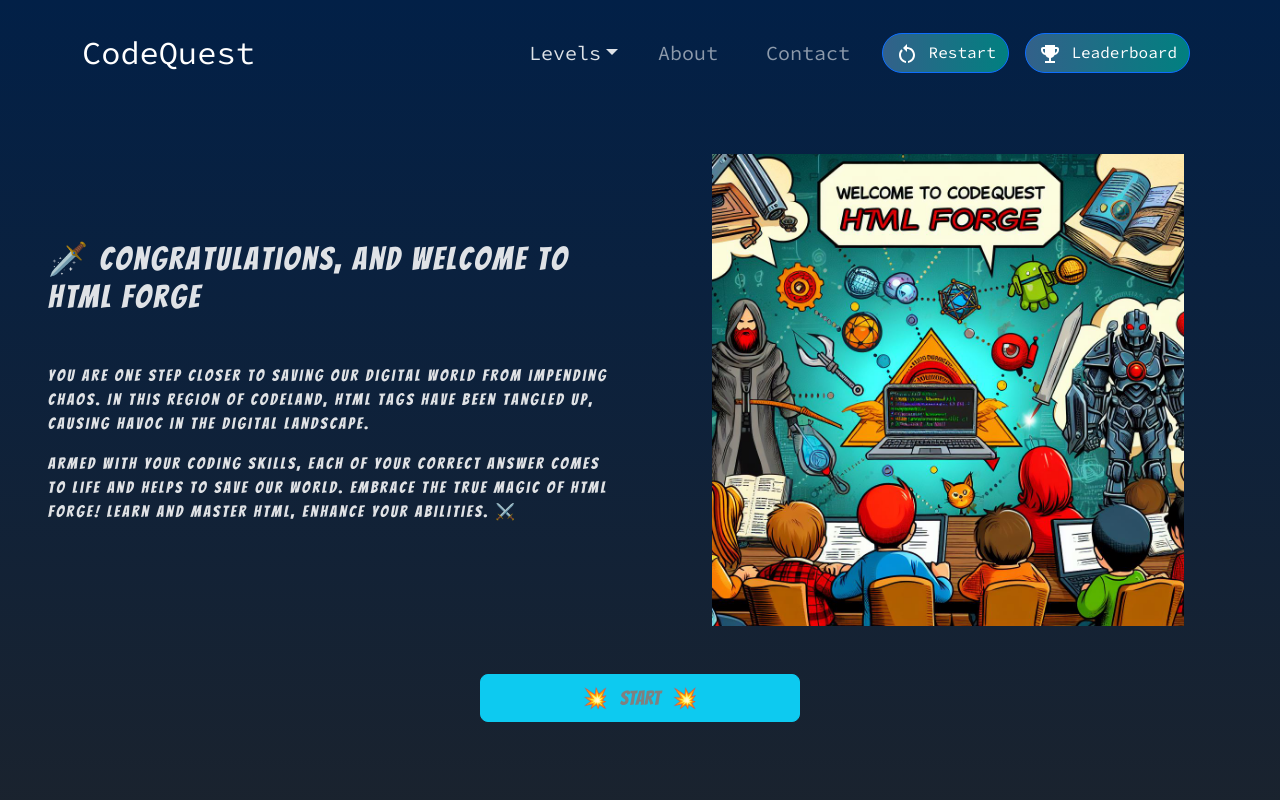
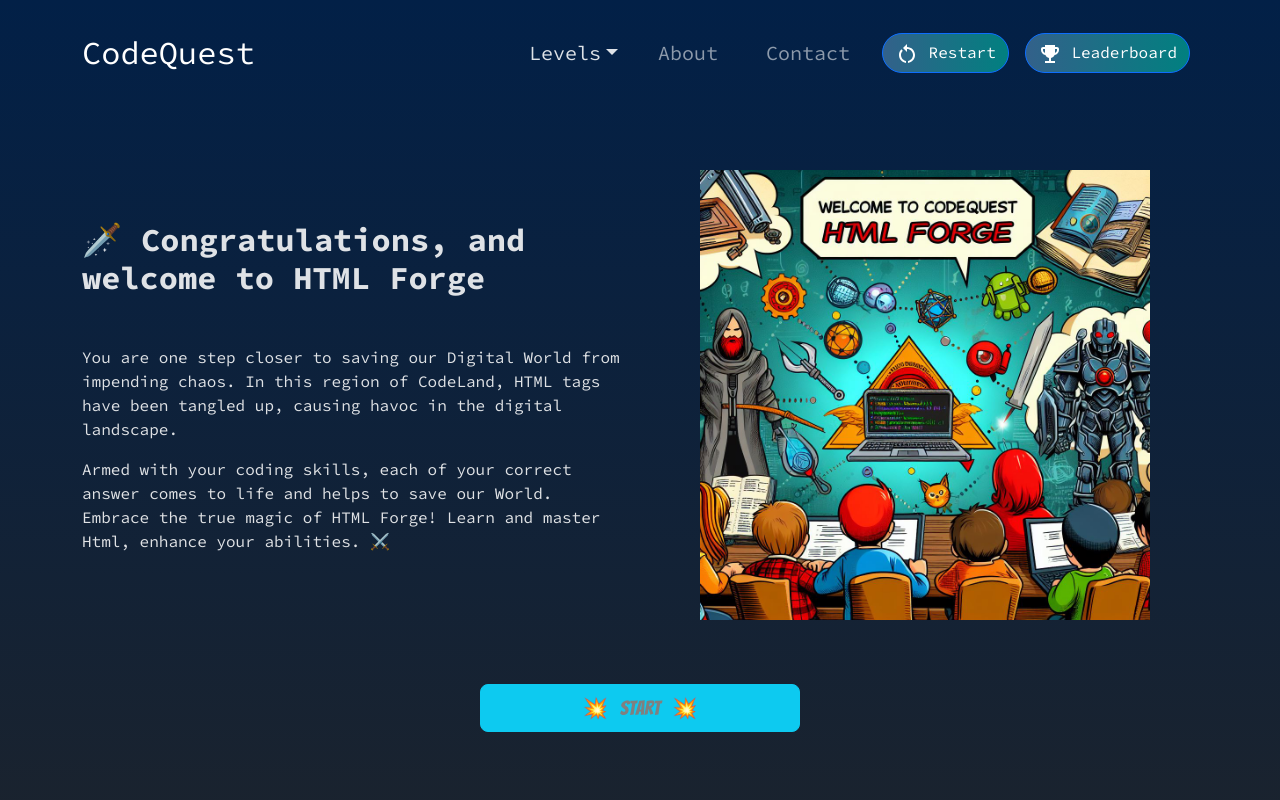
Before and after one commit to AoifeEdX/code-quest, a React (Vite) app: page /level2welcome in a window 1280 px wide. Shown: the top 800 px of the page. Built offline with nearby package versions, Linux system fonts and the light colour scheme.

Commit message:
Used React Bootstrap for Level Welcome layout

```diff
--- a/src/components/BootstrapChallenge/BootstrapGameWelcome.jsx
+++ b/src/components/BootstrapChallenge/BootstrapGameWelcome.jsx
@@ -1,38 +1,42 @@
 import { useNavigate } from 'react-router-dom';
+import { Container, Row, Button } from 'react-bootstrap';
 import LevelWelcomeContent from "../LevelWelcomeContent/LevelWelcomeContent";
 import questList from '../../../questList.json';
-import '../HtmlChallenge/HtmlGame.css'
+import '../HtmlChallenge/HtmlGame.css';
 
 const BootstrapGameWelcome = () => {
     const navigate = useNavigate();
+
     const navigateToLevel3 = () => {
-        navigate('/level3')
-    }
+        navigate('/level3');
+    };
+
+    const level3Game = questList.find((game) => game.id === 3);
+
     return (
-        <>
-        <section className="animated-container d-flex flex-column justify-content-center align-items-center ms-5 me-5" >
-        <div className="row d-flex justify-content-center align-items-center">
-            {questList.map((game) => {
-                if (game.id === 3) {
-                    return (
-                        <LevelWelcomeContent
-                            id={game.id}
-                            key={game.id}
-                            name={game.name}
-                            image={game.image}
-                            description={game.description}
-                            instruction={game.instruction}
-                        />
-                    )
-                }
-            })}
-        </div>
-        <div className="row" style={{width: '20em'}}>
-            <button className="m-2 gradient-bg-blue p-2 rounded-pill btn-lg bold-text" onClick={navigateToLevel3}>⚔️  Start  ⚔️</button>
-        </div>
-        </section>
-        </>
-    )
-}
+        <Container className="animated-container d-flex flex-column justify-content-center align-items-center">
+            <Row className="d-flex justify-content-center align-items-center">
+                {level3Game && (
+                    <LevelWelcomeContent
+                        id={level3Game.id}
+                        key={level3Game.id}
+                        name={level3Game.name}
+                        image={level3Game.image}
+                        description={level3Game.description}
+                        instruction={level3Game.instruction}
+                    />
+                )}
+            </Row>
+            <Row style={{ width: '20em' }}>
+                <Button
+                    className="m-2 gradient-bg-blue p-2 rounded-pill btn-lg bold-text"
+                    onClick={navigateToLevel3}
+                >
+                    ⚔️ Start ⚔️
+                </Button>
+            </Row>
+        </Container>
+    );
+};
 
 export default BootstrapGameWelcome;
--- a/src/components/HtmlChallenge/HtmlGameWelcome.jsx
+++ b/src/components/HtmlChallenge/HtmlGameWelcome.jsx
@@ -1,38 +1,44 @@
+import React from 'react';
 import { useNavigate } from 'react-router-dom';
+import {  Container, Row, Button  } from 'react-bootstrap';
 import LevelWelcomeContent from "../LevelWelcomeContent/LevelWelcomeContent";
 import questList from '../../../questList.json';
 import './HtmlGame.css';
 
 const HtmlGameWelcome = () => {
-    const navigate = useNavigate();
-    const navigateToLevel2 = () => {
-        navigate('/level2')
-    }
-    return (
-        <>
-        <section className="animated-container d-flex flex-column justify-content-center align-items-center ms-5 me-5" >
-        <div className="my-description row d-flex justify-content-center align-items-center bangers-text tracking-widest">
-            {questList.map((game) => {
-                if (game.id === 2) {
-                    return (
-                        <LevelWelcomeContent
-                            id={game.id}
-                            key={game.id}
-                            name={game.name}
-                            image={game.image}
-                            description={game.description}
-                            instruction={game.instruction}
-                        />
-                    )
-                }
-            })}
-        </div>
-        <div className="row" style={{width: '20em'}}>
-            <button className="btn btn-info btn-lg bangers-text" style={{fontWeight: 'bold', color: 'grey'}}onClick={navigateToLevel2}>💥  <span className="bangers-text">Start</span>  💥</button>
-        </div>
-        </section>
-        </>
-    )
-}
+	const navigate = useNavigate();
+
+	const navigateToLevel2 = () => {
+		navigate('/level2');
+	};
+
+	const level2Game = questList.find((game) => game.id === 2);
+
+	return (
+		<Container className="animated-container d-flex flex-column justify-content-center align-items-center">
+			<Row className="d-flex justify-content-center align-items-center">
+				{level2Game && (
+					<LevelWelcomeContent
+						id={level2Game.id}
+						key={level2Game.id}
+						name={level2Game.name}
+						image={level2Game.image}
+						description={level2Game.description}
+						instruction={level2Game.instruction}
+					/>
+				)}
+			</Row>
+			<Row style={{ width: '20em' }}>
+				<Button
+					className="btn btn-info btn-lg bangers-text"
+					style={{ fontWeight: 'bold', color: 'grey' }}
+					onClick={navigateToLevel2}
+				>
+					💥 <span className="bangers-text">Start</span> 💥
+				</Button>
+			</Row>
+		</Container>
+	);
+};
 
 export default HtmlGameWelcome;
--- a/src/components/LevelWelcomeContent/LevelWelcomeContent.jsx
+++ b/src/components/LevelWelcomeContent/LevelWelcomeContent.jsx
@@ -1,24 +1,23 @@
 import React from 'react';
-import { Container} from 'react-bootstrap';
+import { Container, Row, Col, Image } from 'react-bootstrap';
 
 const LevelWelcomeContent = (props) => {
 	return (
 		<>
-        <Container className="col-xxl-8 d-flex justify-content-center align-items-center">
-            <div className="row flex-lg-row-reverse align-items-center g-5">
-                <div className="col-10 col-sm-8 col-lg-6">
-                    <img className="d-block mx-lg-auto img-fluid p-5" src={props.image}></img>
-                </div>
-                <div className="col-lg-6">
+			<Container>
+				<Row className="justify-content-center align-items-center">
+					<Col md="6" className="order-md-2 py-3">
+						<Image src={props.image} alt={props.name} fluid className="d-block mx-lg-auto img-fluid p-5" />
+					</Col>
+					<Col md="6" className="order-md-1">
 						<h2 className="fw-bold mb-3">{props.name}</h2>
 						<p className="mt-5">{props.description}</p>
 						<p>{props.instruction}</p>
-                </div>
-                </div>
+					</Col>
+				</Row>
 			</Container>
 		</>
-    )
+	);
+};
 
-
-}
 export default LevelWelcomeContent;
```
Lines whose indentation alone changed are shown as unchanged.
